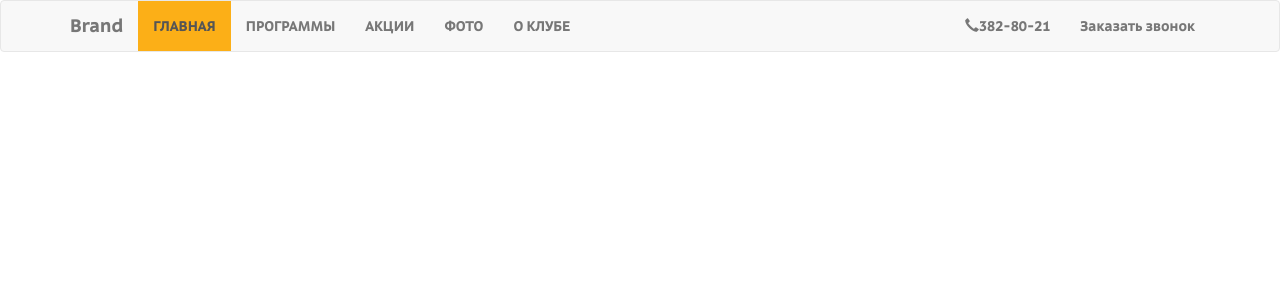
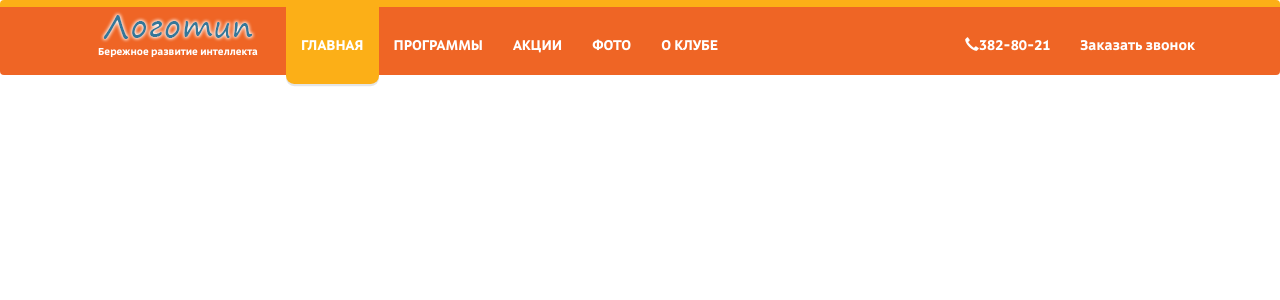
Before and after one commit to Biowulf513/baobab, a Django app: template templates/theme_3/index.html in a window 1280 px wide. Shown: the top 300 px of the page. Run offline with Django 3.2, Linux system fonts and the light colour scheme; the template is opened without the code that fills it, so the values that code supplies are empty; some libraries are stand-ins or nearby versions.

Commit message:
homework

```diff
--- a/app/static/baobab/theme_3/css/style.css
+++ b/app/static/baobab/theme_3/css/style.css
@@ -21,20 +21,20 @@
 
 }
 
-@font-face{
+/*@font-face{*/
 
-	font-family:'Story';
+	/*font-family:'Story';*/
 
-	src:url("http://127.0.0.1:8000/static/baobab/theme_3/fonts/stroy/story.eot");
+	/*src:url("http://127.0.0.1:8000/static/baobab/theme_3/fonts/stroy/story.eot");*/
 
-	src:url("http://127.0.0.1:8000/static/baobab/theme_3/fonts/stroy/story.eot#iefix") format("embedded-opentype"),url("http://127.0.0.1:8000/static/baobab/theme_2/fonts/story.woff2") format("woff2"),url("http://127.0.0.1:8000/static/baobab/theme_2/fonts/story.woff") format("woff"),url("http://127.0.0.1:8000/static/baobab/theme_2/fonts/story.ttf") format("truetype"),url("http://127.0.0.1:8000/static/baobab/theme_2/fonts/story.svg#storyregular") format("svg");
+	/*src:url("http://127.0.0.1:8000/static/baobab/theme_3/fonts/stroy/story.eot#iefix") format("embedded-opentype"),url("http://127.0.0.1:8000/static/baobab/theme_2/fonts/story.woff2") format("woff2"),url("http://127.0.0.1:8000/static/baobab/theme_2/fonts/story.woff") format("woff"),url("http://127.0.0.1:8000/static/baobab/theme_2/fonts/story.ttf") format("truetype"),url("http://127.0.0.1:8000/static/baobab/theme_2/fonts/story.svg#storyregular") format("svg");*/
 
-	font-weight:400;
+	/*font-weight:400;*/
 
-	font-style:normal;
+	/*font-style:normal;*/
 
 
-}
+/*}*/
 
 body{
 
@@ -56,17 +56,51 @@ h3{
 /*.navbar-default .a{*/
     /*color: #fff;*/
 /*}*/
-.menu-tab{
-    border-width: .4375rem;
+
+.menu-tab .navbar{
+    margin-bottom: 0;
 }
+.navbar-default {
+    background-color: #ef6525;
+    height: 75px;
+    padding: auto;
 
+    border-top-style: solid;
+    border-width: 7px 0 0 0;
+    border-color: #fcaf17;
+}
 
 .navbar-default .navbar-nav>.active>a{
     background-color: #fcaf17;
+    color: white;
+    /*min-height: 180px;*/
+    /*padding-top: 15px;*/
+    border-radius: 0 0 .825rem .825rem;
+    box-shadow: 0 0.2125rem 0 0 rgba(0,0,0,.1);
+}
+
+.navbar-default .navbar-nav>li>a{
+    color: white;
+    min-height: 75px;
+    padding-top: 15px;
+    width: auto;
+    line-height: 4.6875rem;
 }
 
 
 
-.menu-tab navbar{
-    margin-bottom: 0;
+
+/*ul .navbar-nav {*/
+    /*padding: 10px;*/
+/*}*/
+
+.navbar{
+    min-height: 60px;
+    /*padding-top: 15px;*/
 }
+
+.logo-text{
+	font-size:1rem;
+	text-align:center;
+    color: white;
+}
--- a/templates/theme_3/nav.html
+++ b/templates/theme_3/nav.html
@@ -4,13 +4,20 @@
       <div class="container">
         <!-- Brand and toggle get grouped for better mobile display -->
         <div class="navbar-header">
-          <button type="button" class="navbar-toggle" data-toggle="collapse" data-target="#bs-example-navbar-collapse-1">
+            <button type="button" class="navbar-toggle" data-toggle="collapse" data-target="#bs-example-navbar-collapse-1">
                 <span class="sr-only">Toggle navigation</span>
                 <span class="icon-bar"></span>
                 <span class="icon-bar"></span>
                 <span class="icon-bar"></span>
-              </button>
-          <a class="navbar-brand" href="#">Brand</a>
+            </button>
+            <div class="navbar-logo">
+                <div class="logo">
+                    <a class="logo-link" href="index.html">
+                        <div class="logo-image"><img class="img-responsive" src="{% static 'baobab/theme_2/img/logo.png' %}"></div>
+                    </a>
+                    <div class="logo-text">Бережное развитие интеллекта</div>
+                </div>
+            </div>
         </div>
         <!-- Collect the nav links, forms, and other content for toggling -->
         <div class="collapse navbar-collapse" id="bs-example-navbar-collapse-1">
```
